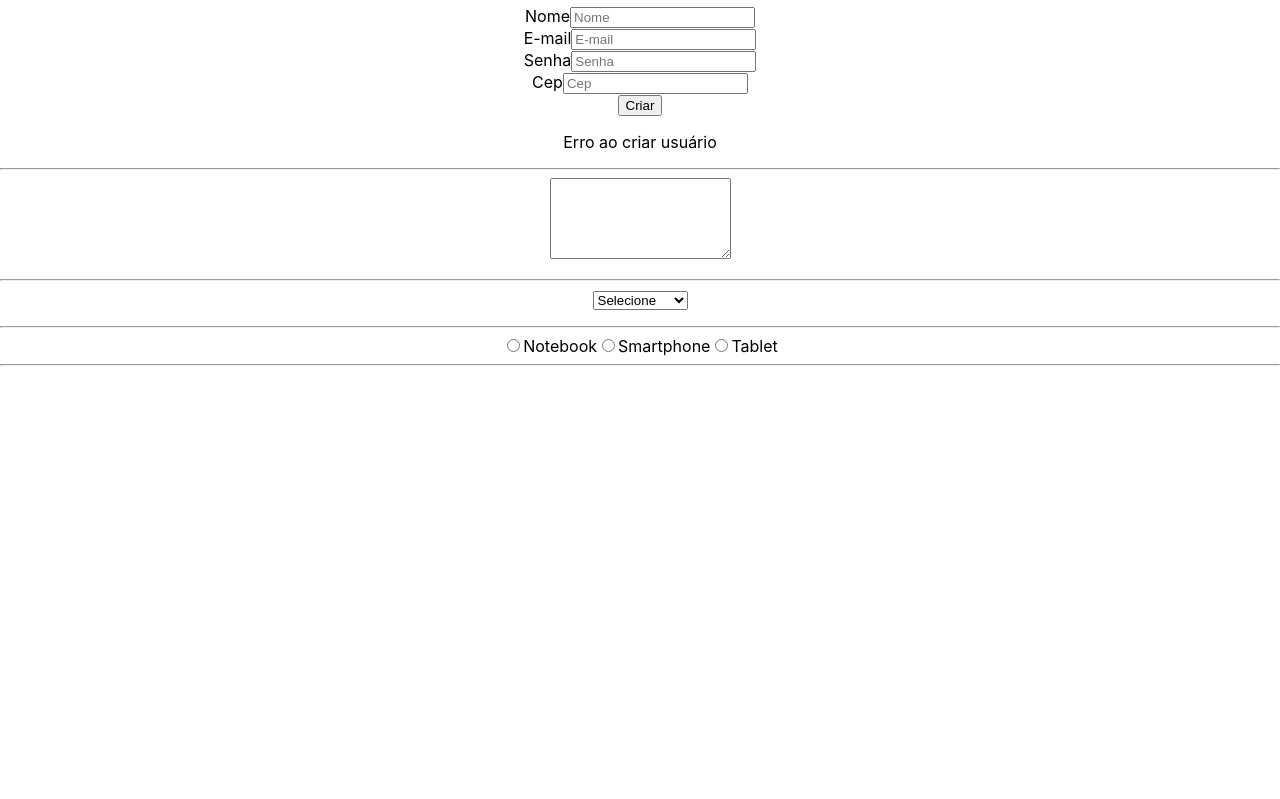
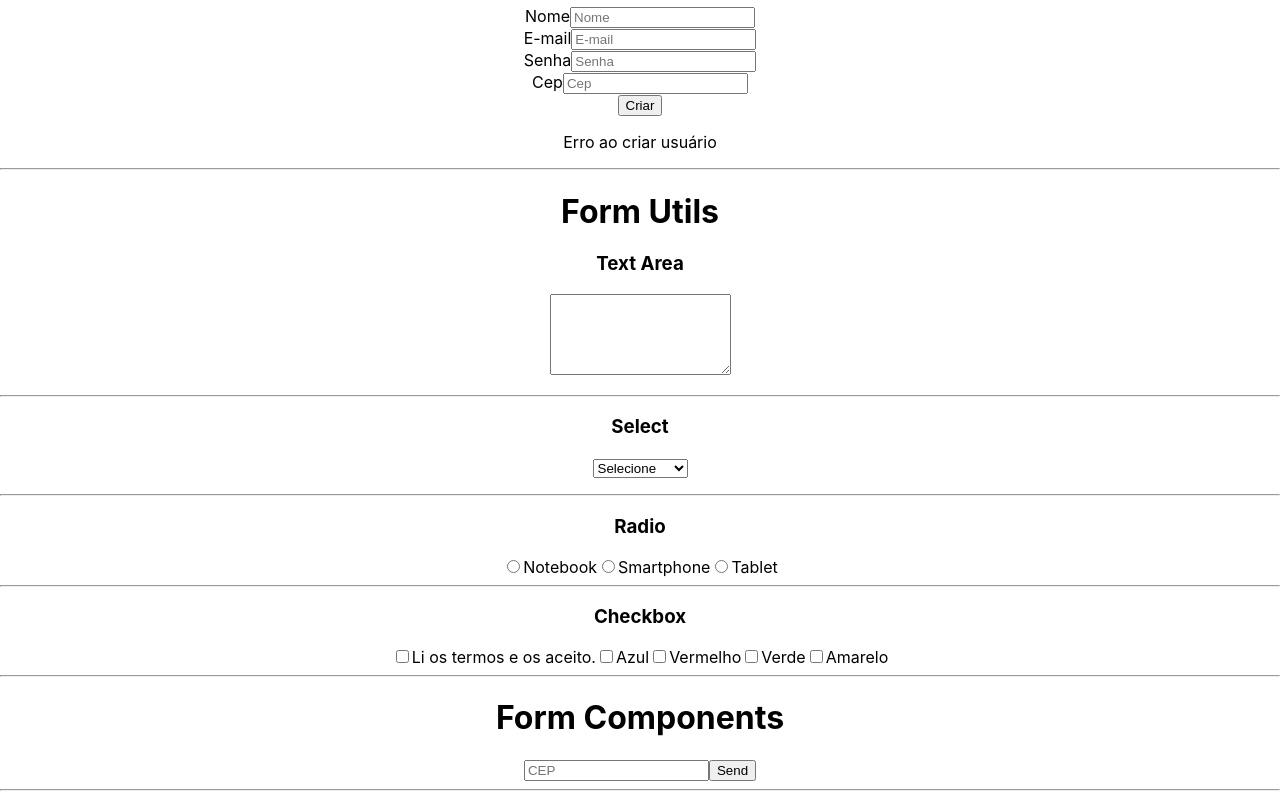
Before and after one commit to guilhermetamega/ReactOrigamid, a React (Create React App) app in the folder origamid/: page / in a window 1280 px wide. Shown: the part 3048-3847 px from the top of the page. Before the commit the page ends 3422 px from the top, so only its background shows below. Built offline with nearby package versions, Linux system fonts and the light colour scheme; no server answers.

Commit message:
Study of validation on blur

```diff
--- a/origamid/src/App.jsx
+++ b/origamid/src/App.jsx
@@ -12,6 +12,7 @@ import UseContextClass from "./components/Hooks/UseContextClass";
 import UseContextExercise from "./components/Hooks/UseContextExercise";
 import InputClass from "./components/Forms/InputClass";
 import FormUtils from "./components/Forms/FormUtils";
+import FormComponents from "./components/Forms/FormComponents";
 const App = () => {
   const active = false;
 
@@ -38,6 +39,7 @@ const App = () => {
       <UseContextExercise />
       <InputClass />
       <FormUtils />
+      <FormComponents />
     </main>
   );
 };
--- /dev/null
+++ b/origamid/src/components/Forms/FormComponents/ValidationOnBlur/index.jsx
@@ -0,0 +1,43 @@
+import { useState } from "react";
+
+export default function ValidationOnBlur() {
+  const [cep, setCep] = useState("");
+  const [error, setError] = useState(null);
+
+  function validateCep(value) {
+    if (value.length === 0) {
+      setError("Preencha um valor");
+      return false;
+    } else if (!/^\d{5}-?\d{3}$/.test(value)) {
+      //Verifica se existem 5 caracteres para a esquerda e 3 para a direita, dando também direito a colocar ou não o traço separador
+      setError("Preencha um cep válido");
+      return false;
+    } else {
+      setError(null);
+      return true;
+    }
+  }
+
+  function handleBlur({ target }) {
+    validateCep(target.value);
+  }
+
+  function handleChange({ target }) {
+    if (error) validateCep(target.value);
+    setCep(target.value);
+  }
+  return (
+    <form>
+      <input
+        type="text"
+        id="cep"
+        placeholder="CEP"
+        value={cep}
+        onChange={handleChange}
+        onBlur={handleBlur}
+      />
+      {error && <p>{error}</p>}
+      <button>Send</button>
+    </form>
+  );
+}
--- /dev/null
+++ b/origamid/src/components/Forms/FormComponents/index.jsx
@@ -0,0 +1,11 @@
+import ValidationOnBlur from "./ValidationOnBlur";
+
+export default function FormComponents() {
+  return (
+    <>
+      <h1>Form Components</h1>
+      <ValidationOnBlur />
+      <hr />
+    </>
+  );
+}
--- a/origamid/src/components/Forms/FormUtils/index.jsx
+++ b/origamid/src/components/Forms/FormUtils/index.jsx
@@ -3,15 +3,38 @@ import { useState } from "react";
 export default function FormUtils() {
   const [message, setMessage] = useState("");
   const [select, setSelect] = useState("");
-
   const [radio, setRadio] = useState("");
 
-  function handleChange({ target }) {
+  function handleChangeRadio({ target }) {
     setRadio(target.value);
   }
+
+  //CheckBox
+  const [checkbox, setCheckbox] = useState(false);
+  const [checkboxColors, setCheckboxColors] = useState([]);
+
+  function handleChangeCheckbox({ target }) {
+    setCheckbox(target.checked);
+  }
+
+  function handleChangeCheckboxColors({ target }) {
+    target.checked
+      ? setCheckboxColors([...checkboxColors, target.value])
+      : setCheckboxColors(
+          checkboxColors.filter((color) => color !== target.value)
+        );
+    console.log(checkboxColors);
+  }
+  //Dados sendo atualizados apenas após a próxima ação, problema do useState
+  function handleChecked(color) {
+    return checkboxColors.includes(color);
+  }
+
   return (
     <>
+      <h1>Form Utils</h1>
       <form>
+        <h3>Text Area</h3>
         <textarea
           id="message"
           rows="5"
@@ -20,6 +43,7 @@ export default function FormUtils() {
         ></textarea>
         <p>{message}</p>
         <hr />
+        <h3>Select</h3>
         <select
           value={select}
           onChange={({ target }) => setSelect(target.value)}
@@ -33,12 +57,13 @@ export default function FormUtils() {
         </select>
         <p>{select}</p>
         <hr />
+        <h3>Radio</h3>
         <label>
           <input
             type="radio"
             value="notebook"
             checked={radio === "notebook"}
-            onChange={handleChange}
+            onChange={handleChangeRadio}
           />
           Notebook
         </label>
@@ -47,7 +72,7 @@ export default function FormUtils() {
             type="radio"
             value="smartphone"
             checked={radio === "smartphone"}
-            onChange={handleChange}
+            onChange={handleChangeRadio}
           />
           Smartphone
         </label>
@@ -56,10 +81,59 @@ export default function FormUtils() {
             type="radio"
             value="tablet"
             checked={radio === "tablet"}
-            onChange={handleChange}
+            onChange={handleChangeRadio}
           />
           Tablet
         </label>
+        <hr />
+        <h3>Checkbox</h3>
+        <label>
+          <input
+            type="checkbox"
+            value="termos"
+            checked={checkbox}
+            onChange={handleChangeCheckbox}
+          />
+          Li os termos e os aceito.
+        </label>
+
+        <label>
+          <input
+            type="checkbox"
+            value="azul"
+            checked={handleChecked("azul")}
+            onChange={handleChangeCheckboxColors}
+          />
+          Azul
+        </label>
+        <label>
+          <input
+            type="checkbox"
+            value="vermelho"
+            checked={handleChecked("vermelho")}
+            onChange={handleChangeCheckboxColors}
+          />
+          Vermelho
+        </label>
+        <label>
+          <input
+            type="checkbox"
+            value="verde"
+            checked={handleChecked("verde")}
+            onChange={handleChangeCheckboxColors}
+          />
+          Verde
+        </label>
+        <label>
+          <input
+            type="checkbox"
+            value="amarelo"
+            checked={handleChecked("amarelo")}
+            onChange={handleChangeCheckboxColors}
+          />
+          Amarelo
+        </label>
+        <label></label>
       </form>
       <hr />
     </>
```
